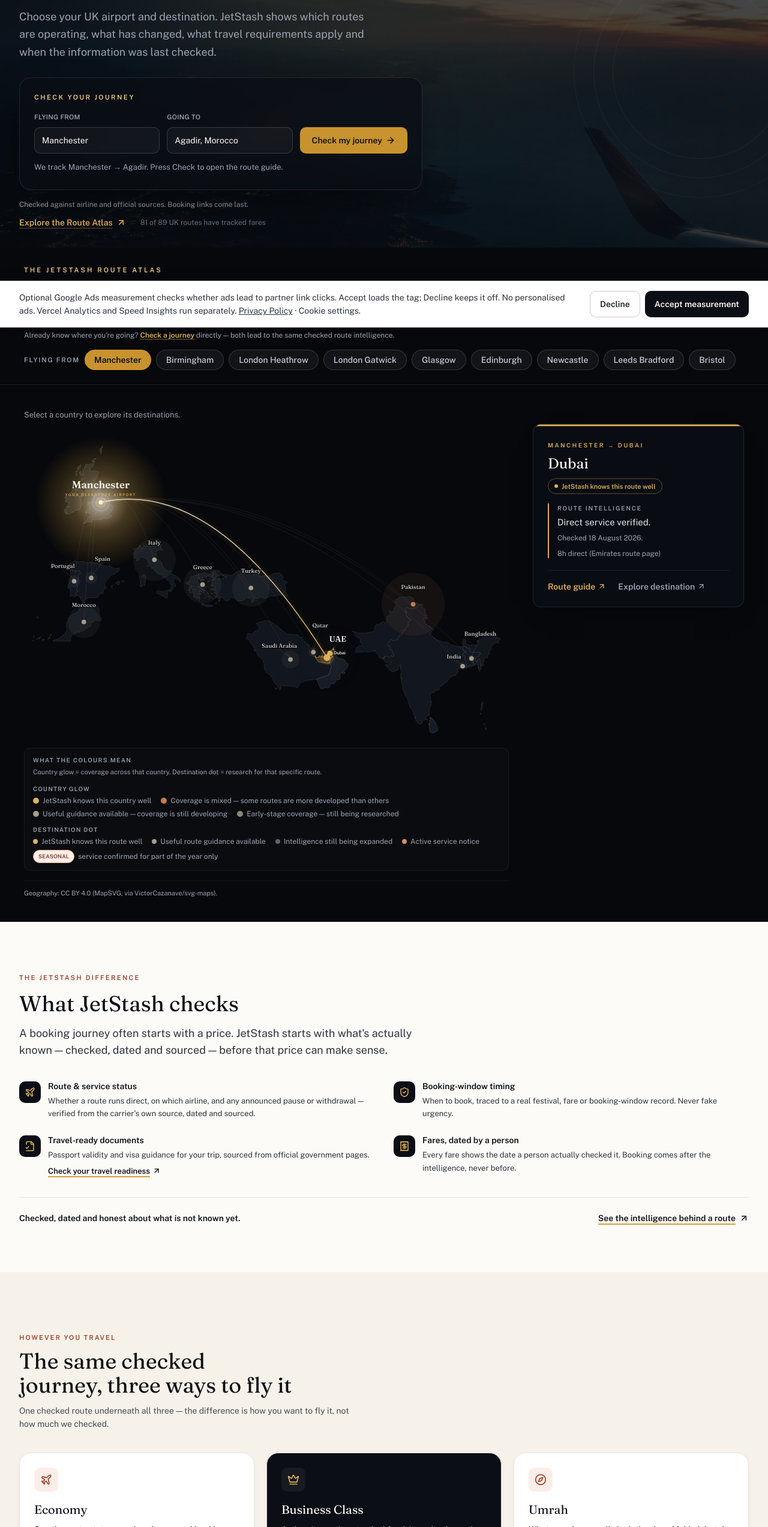
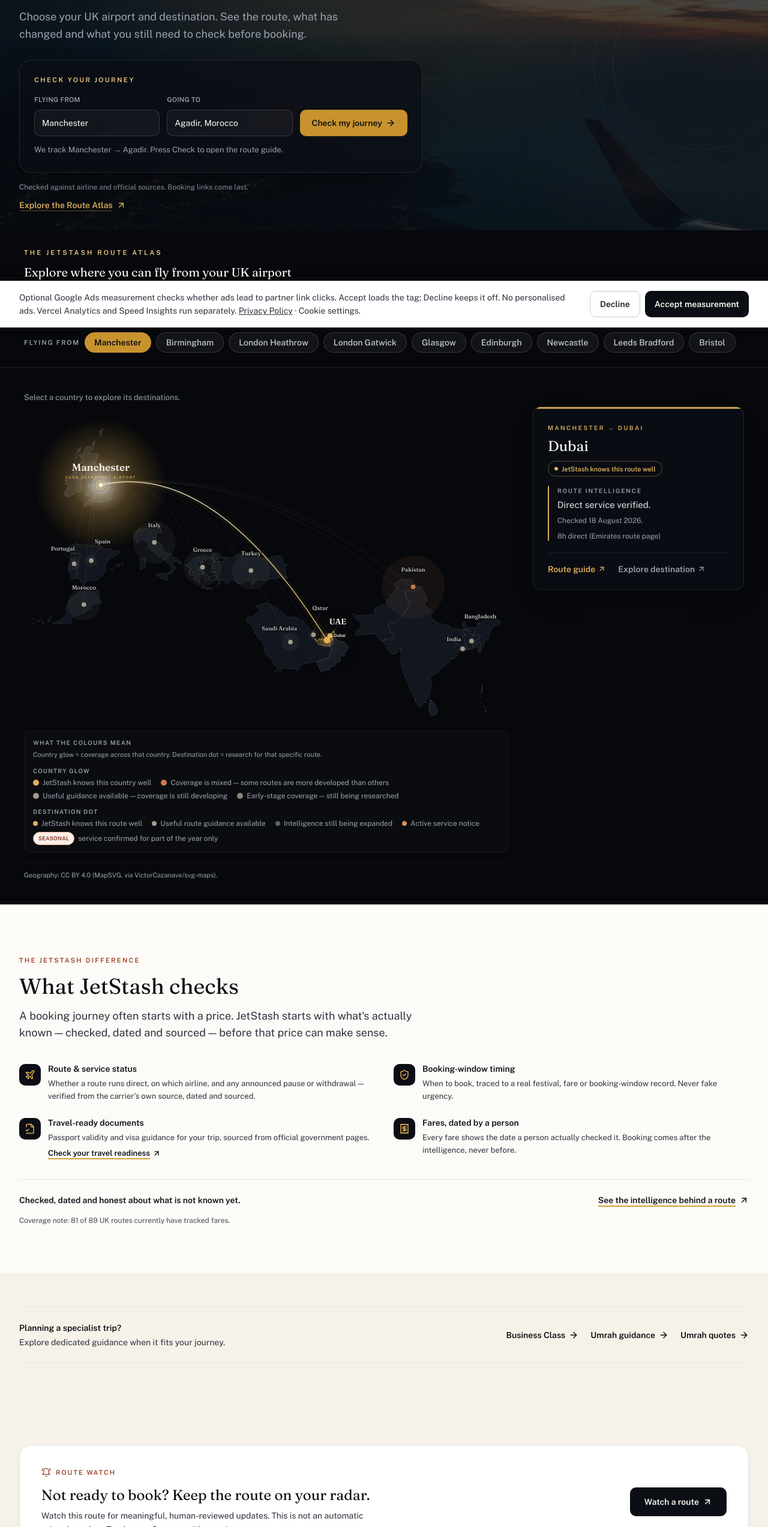
Before and after one commit to faiz403/jetstash-new, a Next.js app: page / in a window 1280 px wide. Shown: the part 254-2800 px from the top of the page at 60% size. Built offline with nearby package versions, Linux system fonts and the light colour scheme.

Commit message:
feat: clarify homepage journey proposition

```diff
--- a/components/homepage-v2/homepage-opening-hero.tsx
+++ b/components/homepage-v2/homepage-opening-hero.tsx
@@ -1,8 +1,6 @@
 import Link from 'next/link';
 import { ArrowUpRight } from 'lucide-react';
 import { PageHero } from '@/components/sections/page-hero';
-import { routes } from '@/data/routes';
-import { getPublishableObservationsByRoute } from '@/data/fare-observations';
 import { JourneyCheckForm, type JourneyCheckData } from '@/components/homepage-v2/journey-check-form';
 
 /**
@@ -47,14 +45,8 @@
  * three-word sets before a visitor ever reaches the product reads as a
  * manifesto, not a tool. Removed the proof-point chip row and the closing
  * "When the journey is clear..." line entirely (WhyJetStash is now the one
- * place that explanation lives). The live-computed credibility stat (see
- * `routesWithTrackedFare` below) moved out of PageHero's own dedicated
- * `stats` slot — leading with a coverage number was itself part of the
- * "explains JetStash before letting someone experience it" problem this
- * hero integration fixes — into a small, de-emphasised line beside the
- * secondary CTA instead. Still the same live-computed value, from the same
- * data, never a hardcoded figure (see CLAUDE.md "No invented stats"); only
- * its visual weight changed.
+ * place that explanation lives). Coverage counts now sit below the product
+ * explanation, rather than competing with the first action in the hero.
  */
 
 // Short-viewport-only tightening (e.g. 320x720): reduces PageHero's own section
@@ -71,12 +63,6 @@
 const SHORT_VIEWPORT_HERO_PADDING = '[@media(max-height:800px)]:py-8';
 
 export function HomepageOpeningHero({ journeyCheck }: { journeyCheck: JourneyCheckData }) {
-  // Live-computed, same function and phrasing convention as /deals's own
-  // hero stat — never a hand-typed figure that could silently drift from
-  // what's actually tracked.
-  const nowIsoForCoverage = new Date().toISOString().slice(0, 10);
-  const routesWithTrackedFare = routes.filter((r) => getPublishableObservationsByRoute(r.slug, nowIsoForCoverage).length > 0).length;
-
   return (
     <PageHero
       eyebrow="Before you book a flight"
@@ -87,8 +73,8 @@
       // this text, not a change to PageHero's own h1 (which keeps font-display
       // for every other page and every other heading on this one) — see
       // PageHero's own doc comment, still unchanged.
-      title={<span className="font-sans">Check the whole journey, not just the fare.</span>}
-      description="Choose your UK airport and destination. JetStash shows which routes are operating, what has changed, what travel requirements apply and when the information was last checked."
+      title={<span className="font-sans">Understand your journey before you pay.</span>}
+      description="Choose your UK airport and destination. See the route, what has changed and what you still need to check before booking."
       heroKey="routes"
       size="compact"
       className={SHORT_VIEWPORT_HERO_PADDING}
@@ -170,9 +156,6 @@
             Explore the Route Atlas
             <ArrowUpRight className="h-4 w-4" strokeWidth={2.25} aria-hidden="true" />
           </Link>
-          <span className="text-xs text-ink-400">
-            {routesWithTrackedFare} of {routes.length} UK routes have tracked fares
-          </span>
         </div>
       </div>
     </PageHero>
--- a/components/homepage-v2/homepage-sections.tsx
+++ b/components/homepage-v2/homepage-sections.tsx
@@ -1,6 +1,8 @@
 import Link from 'next/link';
-import { ArrowUpRight, ArrowRight, Plane, Crown, Compass, BellRing, ShieldCheck, FileCheck2, Receipt } from 'lucide-react';
+import { ArrowUpRight, ArrowRight, Plane, BellRing, ShieldCheck, FileCheck2, Receipt } from 'lucide-react';
 import { ROUTE_WATCH_INITIAL_COPY } from '@/lib/route-watch-config';
+import { routes } from '@/data/routes';
+import { getPublishableObservationsByRoute } from '@/data/fare-observations';
 
 /**
  * Homepage v2 — server-rendered sections below the signature hero (protected
@@ -9,19 +11,12 @@
  * alternative. No affiliate link fires from this page; the current-fare
  * hand-off lives inside the route guides these link to.
  *
- * Public-trust fix (A1/A9, August 2026): the Economy card used to link to
- * /founder/journey-brief/manchester-mumbai — a founder-only surface (see its
- * own doc comment in components/journey-brief/journey-brief-manchester-mumbai.tsx)
- * that a public visitor could never actually reach, and its copy claimed
- * JetStash itself "hands you a live-fare check", which could be read as
- * JetStash supplying live fares rather than pointing to Trip.com's own
- * current search. Both fixed: the link now goes to the real public route
- * guide for this exact featured journey (/routes/manchester-mumbai, the
- * homepage's own flagship thread — see journey-desk-home.tsx), and the copy
- * now names Trip.com's search as the current/live part.
+ * Public-trust fix (A1/A9, August 2026) removed a founder-only homepage link
+ * and bounded booking language. The primary homepage path is now the journey
+ * selector; specialist links below remain public and informational.
  */
 
-/* ── Contextual commercial paths — journey paths, not three sales cards ──
+/* ── Specialist links — secondary to the journey task, not sales cards ──
    Background is deliberately bg-sand-100, not the bg-sand-50 every other
    light section on this page uses (density + hierarchy fix, premium
    rhythm pass, August 2026): "What JetStash checks" directly above and
@@ -39,65 +34,24 @@
    fix. */
 export function CommercialPaths() {
   return (
-    <section className="bg-sand-100 py-16 sm:py-24">
+    <section className="bg-sand-100 py-10 sm:py-14">
       <div className="mx-auto max-w-content px-5 sm:px-8">
-        <span className="text-[11px] font-semibold uppercase tracking-[0.18em] text-terracotta-600">However you travel</span>
-        <h2 className="mt-2 max-w-2xl font-display text-3xl leading-tight text-ink-900 sm:text-4xl">
-          The same checked journey, three ways to fly it
-        </h2>
-        <p className="mt-3 max-w-xl text-sm leading-relaxed text-ink-500">
-          One checked route underneath all three — the difference is how you want to fly it, not how much we checked.
-        </p>
-        <div className="mt-9 grid gap-5 lg:grid-cols-3">
-          {/* Economy — intelligence first, then the route guide's own Trip.com hand-off */}
-          <article className="flex flex-col rounded-lg border border-ink-100 bg-white p-6 shadow-card">
-            <span className="flex h-10 w-10 items-center justify-center rounded-sm bg-terracotta-50 text-terracotta-600">
-              <Plane className="h-5 w-5" strokeWidth={2} />
-            </span>
-            <h3 className="mt-4 font-display text-xl text-ink-900">Economy</h3>
-            <p className="mt-2 flex-1 text-sm leading-relaxed text-ink-600">
-              See the route status, service change and booking timing first. When you&apos;re ready, we hand you to a
-              current Trip.com partner search — never a stale or half-built price.
-            </p>
-            <Link href="/routes/manchester-mumbai" className="mt-5 inline-flex items-center gap-1.5 text-sm font-semibold text-ink-900 hover:text-terracotta-600">
-              See the Manchester–Mumbai route guide <ArrowRight className="h-4 w-4" strokeWidth={2.25} />
+        <div className="flex flex-col gap-4 border-y border-ink-100 py-6 sm:flex-row sm:items-center sm:justify-between">
+          <div>
+            <p className="text-sm font-semibold text-ink-900">Planning a specialist trip?</p>
+            <p className="mt-1 text-sm text-ink-600">Explore dedicated guidance when it fits your journey.</p>
+          </div>
+          <div className="flex flex-wrap gap-x-5 gap-y-2 text-sm font-semibold">
+            <Link href="/business-class" className="inline-flex items-center gap-1.5 text-ink-900 hover:text-terracotta-600">
+              Business Class <ArrowRight className="h-4 w-4" strokeWidth={2.25} />
             </Link>
-          </article>
-
-          {/* Business Class — premium planning path, no deal card, no fake quote */}
-          <article className="flex flex-col rounded-lg border border-ink-100 bg-ink-900 p-6 shadow-card">
-            <span className="flex h-10 w-10 items-center justify-center rounded-sm bg-white/5 text-brass-300">
-              <Crown className="h-5 w-5" strokeWidth={2} />
-            </span>
-            <h3 className="mt-4 font-display text-xl text-sand-50">Business Class</h3>
-            <p className="mt-2 flex-1 text-sm leading-relaxed text-ink-300">
-              A planning path, not a deal feed. Long-haul premium fares move on their own patterns — we track the routes
-              UK travellers actually fly and flag when a fare is genuinely worth it.
-            </p>
-            <Link href="/business-class" className="mt-5 inline-flex items-center gap-1.5 text-sm font-semibold text-brass-300 hover:text-brass-200">
-              Explore Business Class <ArrowRight className="h-4 w-4" strokeWidth={2.25} />
+            <Link href="/umrah" className="inline-flex items-center gap-1.5 text-ink-900 hover:text-terracotta-600">
+              Umrah guidance <ArrowRight className="h-4 w-4" strokeWidth={2.25} />
             </Link>
-          </article>
-
-          {/* Umrah — discoverable, operationally supported wording */}
-          <article className="flex flex-col rounded-lg border border-ink-100 bg-white p-6 shadow-card">
-            <span className="flex h-10 w-10 items-center justify-center rounded-sm bg-terracotta-50 text-terracotta-600">
-              <Compass className="h-5 w-5" strokeWidth={2} />
-            </span>
-            <h3 className="mt-4 font-display text-xl text-ink-900">Umrah</h3>
-            <p className="mt-2 flex-1 text-sm leading-relaxed text-ink-600">
-              What a package really includes, how Makkah hotel distance affects price, and the Nusuk visa route. Tell us
-              your dates and group and a person comes back with real pricing.
-            </p>
-            <div className="mt-5 flex flex-wrap gap-x-4 gap-y-2">
-              <Link href="/umrah" className="inline-flex items-center gap-1.5 text-sm font-semibold text-ink-900 hover:text-terracotta-600">
-                Umrah hub <ArrowRight className="h-4 w-4" strokeWidth={2.25} />
-              </Link>
-              <Link href="/quote-request?tripType=umrah&region=gulf" className="inline-flex items-center gap-1.5 text-sm font-semibold text-terracotta-600 hover:text-terracotta-500">
-                Request a quote
-              </Link>
-            </div>
-          </article>
+            <Link href="/quote-request?tripType=umrah&region=gulf" className="inline-flex items-center gap-1.5 text-ink-900 hover:text-terracotta-600">
+              Umrah quotes <ArrowRight className="h-4 w-4" strokeWidth={2.25} />
+            </Link>
+          </div>
         </div>
       </div>
     </section>
@@ -147,6 +101,9 @@
 ];
 
 export function WhyJetStash() {
+  const todayIso = new Date().toISOString().slice(0, 10);
+  const routesWithTrackedFare = routes.filter((route) => getPublishableObservationsByRoute(route.slug, todayIso).length > 0).length;
+
   return (
     <section className="bg-sand-50 py-14 sm:py-20">
       <div className="mx-auto max-w-content px-5 sm:px-8">
@@ -196,6 +153,9 @@
             <ArrowUpRight className="h-4 w-4" strokeWidth={2.25} />
           </Link>
         </div>
+        <p className="mt-4 text-xs text-ink-500">
+          Coverage note: {routesWithTrackedFare} of {routes.length} UK routes currently have tracked fares.
+        </p>
       </div>
     </section>
   );
```
Also changed, not shown: 2 other files (tests, documents, lock files or other folders).
